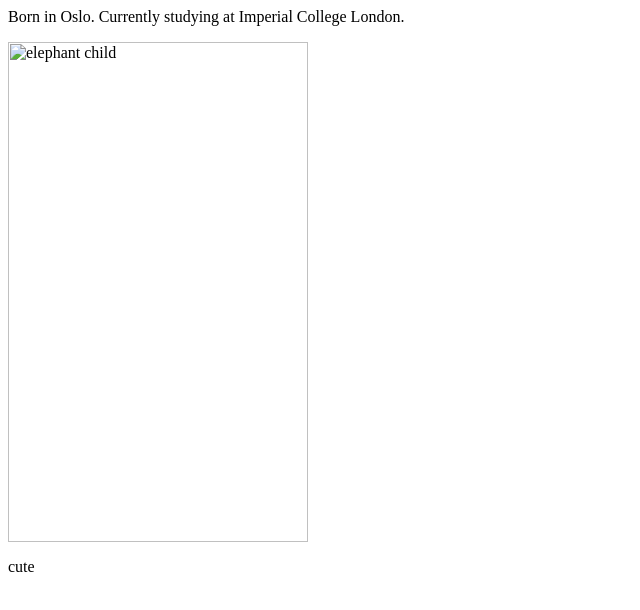
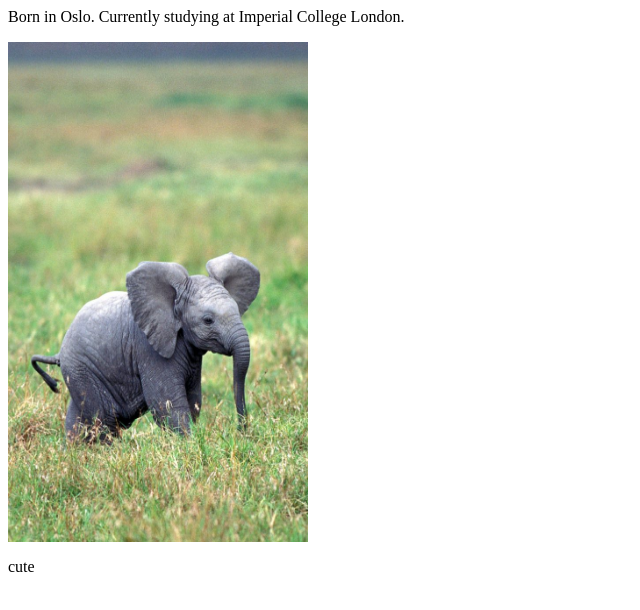
Before and after one commit to tirilrm/tirilrm.github.io, a plain HTML site: page pages/aboutme.html in a window 1280 px wide. Shown: the whole page, without its empty margins (0-640 px from the left). Drawn offline with Linux system fonts and the light colour scheme.

Commit message:
fixed elephant pic

```diff
--- a/pages/aboutme.html
+++ b/pages/aboutme.html
@@ -2,7 +2,7 @@
   <body>
     <p>Born in Oslo. Currently studying at Imperial College
       London.</p>
-    <img scr="/images/elephant.jpg" alt="elephant child"
+    <img src="/images/elephant.jpg" alt="elephant child"
 	 width=300
 	 height=500>
     <p>cute<p>
```
